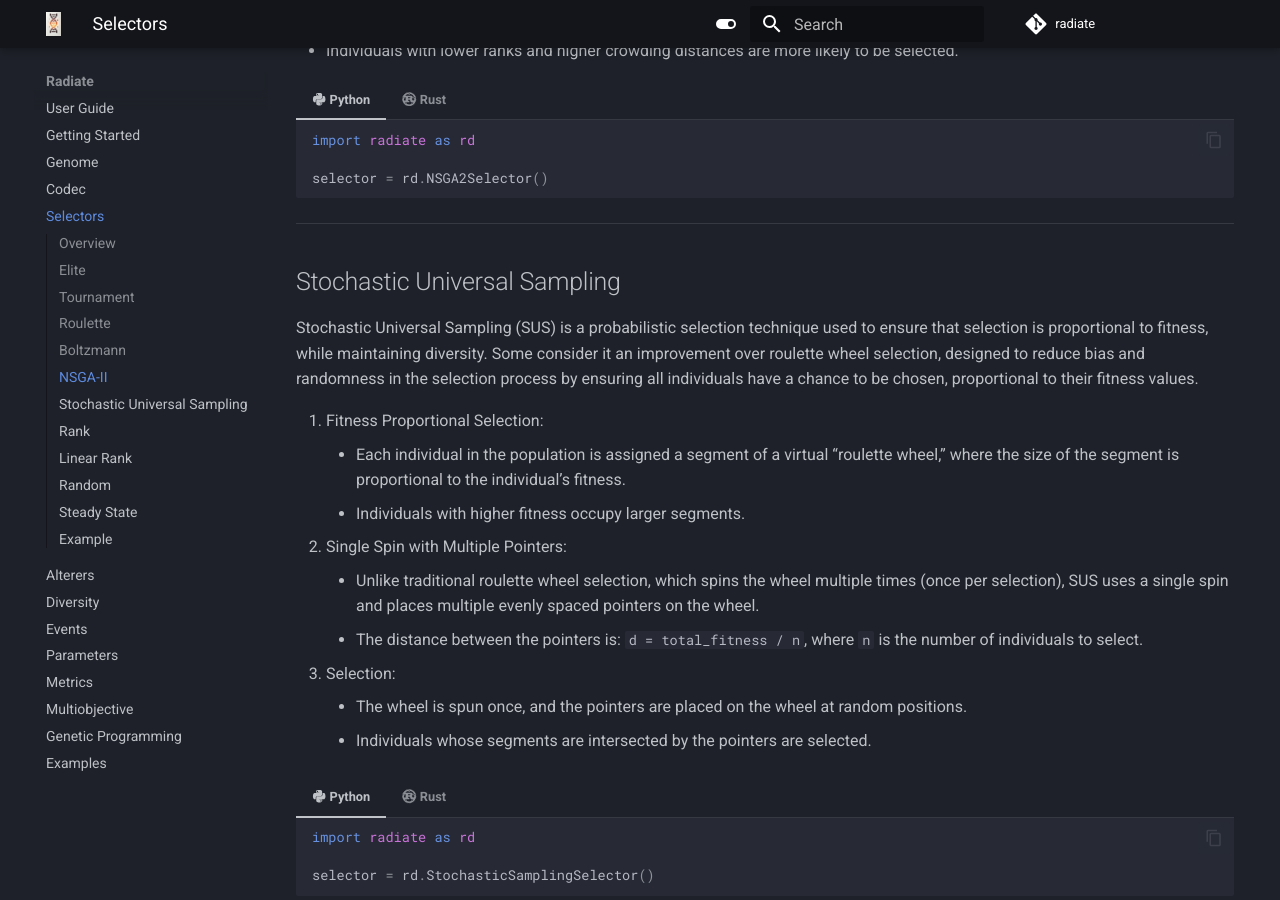
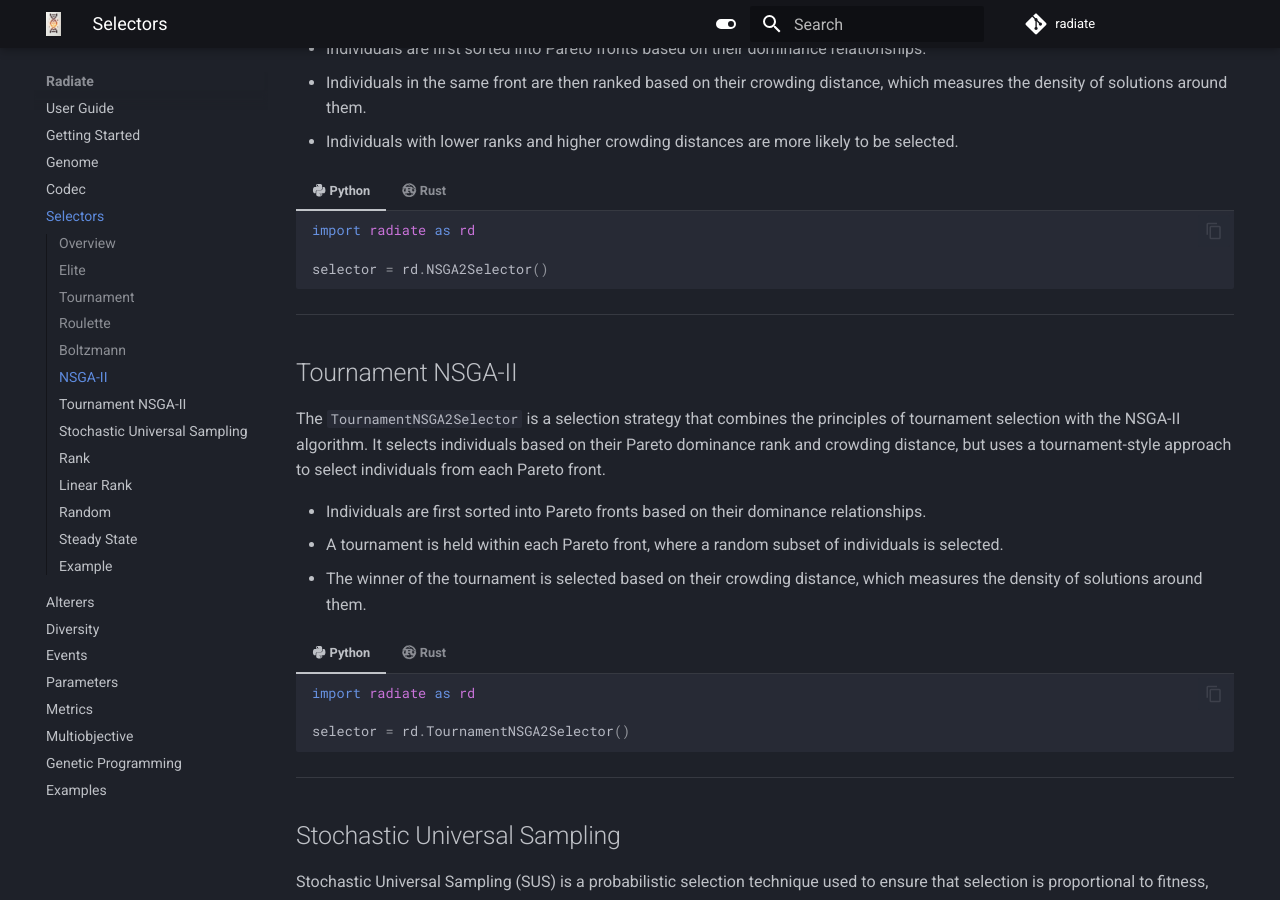
Before and after one commit to pkalivas/radiate, an MkDocs documentation site: the page built from docs/source/selectors.md, in a window 1280 px wide and 900 px high, scrolled down 3527 px. Built offline with MkDocs 1.6.1 and Material for MkDocs 9.7.7, drawn with Linux system fonts in a browser that asks for light colours; comment, search, counter and statistics services are not loaded; some of the changed text lies outside the part shown.

Commit message:
Adds Tournament NSGA-II selector documentation
Adds documentation for the Tournament NSGA-II selector,
explaining its use in multi-objective optimization problems,
and providing examples in Python and Rust.

````diff
--- a/docs/source/selectors.md
+++ b/docs/source/selectors.md
@@ -27,6 +27,8 @@ Radiate provides a number of built-in selectors that can be used to customize th
 | [Rank](#rank) | Erratic fitness | Medium | High |
 | [Linear Rank](#linear-rank) | Linear scaling | Adjustable (via pressure) | Medium-High |
 | [Random](#random) | Testing | Low | High |
+| [Steady State](#steady-state) | Maintaining population stability | Low | Medium |
+| [Tournament NSGA-II](#tournament-nsga-ii) | Multi-objective problems | Balanced | High |
 
 ___
 
@@ -170,6 +172,31 @@ The `NSGA2Selector` is a selection strategy used in multi-objective optimization
 
     let selector = NSGA2Selector::new();
     ```
+---
+
+## Tournament NSGA-II
+
+The `TournamentNSGA2Selector` is a selection strategy that combines the principles of tournament selection with the NSGA-II algorithm. It selects individuals based on their Pareto dominance rank and crowding distance, but uses a tournament-style approach to select individuals from each Pareto front.
+
+* Individuals are first sorted into Pareto fronts based on their dominance relationships.
+* A tournament is held within each Pareto front, where a random subset of individuals is selected.
+* The winner of the tournament is selected based on their crowding distance, which measures the density of solutions around them.
+
+=== ":fontawesome-brands-python: Python"
+
+    ```python
+    import radiate as rd
+
+    selector = rd.TournamentNSGA2Selector()
+    ```
+=== ":fontawesome-brands-rust: Rust"
+
+    ```rust
+    use radiate::*;
+
+    let selector = TournamentNSGA2Selector::new();
+    ```
+
 ---
 
 ## Stochastic Universal Sampling
````
